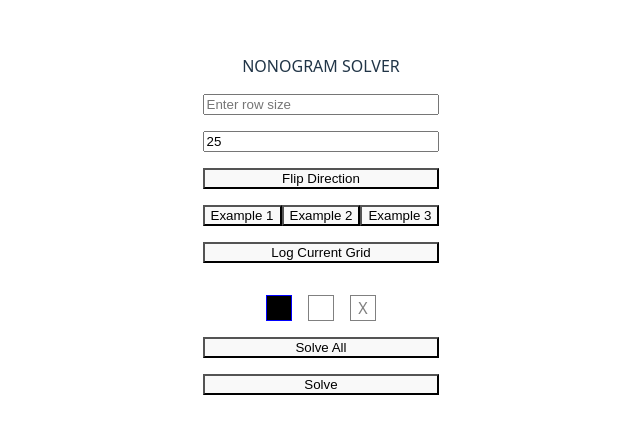
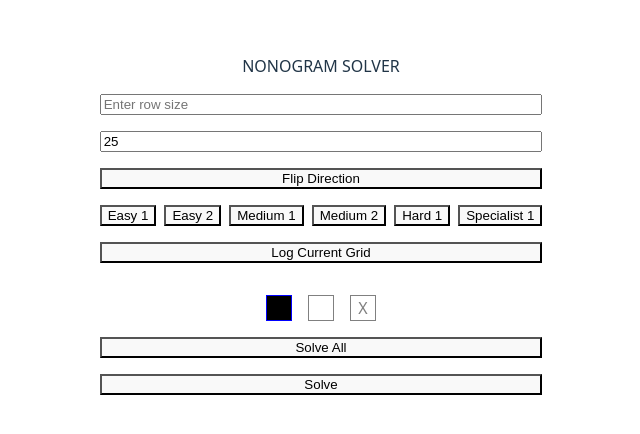
Before and after one commit to KevinTenorio/nonogram-solver, a React (Vite) app: page / in a window 1280 px wide. Shown: the part 176-610 px from the top of the page, without its empty margins (319-959 px from the left). Built offline with nearby package versions, Linux system fonts and the light colour scheme.

Commit message:
new examples

```diff
--- a/src/App.tsx
+++ b/src/App.tsx
@@ -1,9 +1,12 @@
 import { useState, useEffect, useCallback } from "react";
 import "./App.css";
 
-import example1 from "./example1.json";
-import example2 from "./example2.json";
-import example3 from "./example3.json";
+import easy1 from "./easy1.json";
+import easy2 from "./easy2.json";
+import medium1 from "./medium1.json";
+import medium2 from "./medium2.json";
+import hard1 from "./hard1.json";
+import specialist1 from "./specialist1.json";
 
 function App() {
   const [gridSize, setGridSize] = useState(0);
@@ -391,40 +394,74 @@ function App() {
         style={{
           display: "flex",
           flexDirection: "row",
+          gap: "8px",
         }}
       >
         <button
           onClick={() => {
-            const example = { ...example1 };
+            const example = { ...easy1 };
             setGridSize(example.gridMap.length);
             setRowInfo(example.rowInfo);
             setColumnInfo(example.columnInfo);
             setGridMap(example.gridMap);
           }}
         >
-          Example 1
+          Easy 1
         </button>
         <button
           onClick={() => {
-            const example = { ...example2 };
+            const example = { ...easy2 };
             setGridSize(example.gridMap.length);
             setRowInfo(example.rowInfo);
             setColumnInfo(example.columnInfo);
             setGridMap(example.gridMap);
           }}
         >
-          Example 2
+          Easy 2
         </button>
         <button
           onClick={() => {
-            const example = { ...example3 };
+            const example = { ...medium1 };
             setGridSize(example.gridMap.length);
             setRowInfo(example.rowInfo);
             setColumnInfo(example.columnInfo);
             setGridMap(example.gridMap);
           }}
         >
-          Example 3
+          Medium 1
+        </button>
+        <button
+          onClick={() => {
+            const example = { ...medium2 };
+            setGridSize(example.gridMap.length);
+            setRowInfo(example.rowInfo);
+            setColumnInfo(example.columnInfo);
+            setGridMap(example.gridMap);
+          }}
+        >
+          Medium 2
+        </button>
+        <button
+          onClick={() => {
+            const example = { ...hard1 };
+            setGridSize(example.gridMap.length);
+            setRowInfo(example.rowInfo);
+            setColumnInfo(example.columnInfo);
+            setGridMap(example.gridMap);
+          }}
+        >
+          Hard 1
+        </button>
+        <button
+          onClick={() => {
+            const example = { ...specialist1 };
+            setGridSize(example.gridMap.length);
+            setRowInfo(example.rowInfo);
+            setColumnInfo(example.columnInfo);
+            setGridMap(example.gridMap);
+          }}
+        >
+          Specialist 1
         </button>
       </div>
       <button
--- /dev/null
+++ b/src/hard1.json
@@ -0,0 +1,293 @@
+{
+  "rowInfo": [
+    [6],
+    [5, 3, 3],
+    [6, 1, 3, 3],
+    [5, 1, 3],
+    [5, 1, 4],
+    [5, 9],
+    [15],
+    [15],
+    [14],
+    [14],
+    [13],
+    [7, 5],
+    [6, 5],
+    [5, 3],
+    [4]
+  ],
+  "columnInfo": [
+    [7],
+    [9],
+    [11],
+    [12],
+    [12],
+    [1, 8],
+    [1, 9],
+    [3, 9],
+    [2, 11],
+    [1, 6, 1],
+    [1, 1, 8],
+    [2, 9, 1],
+    [15],
+    [14],
+    [13]
+  ],
+  "gridMap": [
+    [
+      null,
+      null,
+      null,
+      null,
+      null,
+      null,
+      null,
+      null,
+      null,
+      null,
+      null,
+      null,
+      null,
+      null,
+      null
+    ],
+    [
+      null,
+      null,
+      null,
+      null,
+      null,
+      null,
+      null,
+      null,
+      null,
+      null,
+      null,
+      null,
+      null,
+      null,
+      null
+    ],
+    [
+      null,
+      null,
+      null,
+      null,
+      null,
+      null,
+      null,
+      null,
+      null,
+      null,
+      null,
+      null,
+      null,
+      null,
+      null
+    ],
+    [
+      null,
+      null,
+      null,
+      null,
+      null,
+      null,
+      null,
+      null,
+      null,
+      null,
+      null,
+      null,
+      null,
+      null,
+      null
+    ],
+    [
+      null,
+      null,
+      null,
+      null,
+      null,
+      null,
+      null,
+      null,
+      null,
+      null,
+      null,
+      null,
+      null,
+      null,
+      null
+    ],
+    [
+      null,
+      null,
+      null,
+      null,
+      null,
+      null,
+      null,
+      null,
+      null,
+      null,
+      null,
+      null,
+      null,
+      null,
+      null
+    ],
+    [
+      null,
+      null,
+      null,
+      null,
+      null,
+      null,
+      null,
+      null,
+      null,
+      null,
+      null,
+      null,
+      null,
+      null,
+      null
+    ],
+    [
+      null,
+      null,
+      null,
+      null,
+      null,
+      null,
+      null,
+      null,
+      null,
+      null,
+      null,
+      null,
+      null,
+      null,
+      null
+    ],
+    [
+      null,
+      null,
+      null,
+      null,
+      null,
+      null,
+      null,
+      null,
+      null,
+      null,
+      null,
+      null,
+      null,
+      null,
+      null
+    ],
+    [
+      null,
+      null,
+      null,
+      null,
+      null,
+      null,
+      null,
+      null,
+      null,
+      null,
+      null,
+      null,
+      null,
+      null,
+      null
+    ],
+    [
+      null,
+      null,
+      null,
+      null,
+      null,
+      null,
+      null,
+      null,
+      null,
+      null,
+      null,
+      null,
+      null,
+      null,
+      null
+    ],
+    [
+      null,
+      null,
+      null,
+      null,
+      null,
+      null,
+      null,
+      null,
+      null,
+      null,
+      null,
+      null,
+      null,
+      null,
+      null
+    ],
+    [
+      null,
+      null,
+      null,
+      null,
+      null,
+      null,
+      null,
+      null,
+      null,
+      null,
+      null,
+      null,
+      null,
+      null,
+      null
+    ],
+    [
+      null,
+      null,
+      null,
+      null,
+      null,
+      null,
+      null,
+      null,
+      null,
+      null,
+      null,
+      null,
+      null,
+      null,
+      null
+    ],
+    [
+      null,
+      null,
+      null,
+      null,
+      null,
+      null,
+      null,
+      null,
+      null,
+      null,
+      null,
+      null,
+      null,
+      null,
+      null
+    ]
+  ]
+}
--- /dev/null
+++ b/src/medium1.json
@@ -0,0 +1,38 @@
+{
+  "rowInfo": [
+    [4, 2],
+    [1, 1],
+    [1, 2, 1],
+    [2, 3, 1, 1],
+    [2, 2, 1, 1],
+    [2, 1],
+    [2, 4],
+    [2, 2],
+    [1, 1],
+    [1]
+  ],
+  "columnInfo": [
+    [1, 8],
+    [2, 5],
+    [1],
+    [6],
+    [3],
+    [1, 1],
+    [1, 1, 3],
+    [1, 1, 2],
+    [1],
+    [3]
+  ],
+  "gridMap": [
+    [null, null, null, null, null, null, null, null, null, null],
+    [null, null, null, null, null, null, null, null, null, null],
+    [null, null, null, null, null, null, null, null, null, null],
+    [null, null, null, null, null, null, null, null, null, null],
+    [null, null, null, null, null, null, null, null, null, null],
+    [null, null, null, null, null, null, null, null, null, null],
+    [null, null, null, null, null, null, null, null, null, null],
+    [null, null, null, null, null, null, null, null, null, null],
+    [null, null, null, null, null, null, null, null, null, null],
+    [null, null, null, null, null, null, null, null, null, null]
+  ]
+}
--- /dev/null
+++ b/src/medium2.json
@@ -0,0 +1,16 @@
+{
+  "rowInfo": [[4], [4], [4], [4], [4], [8], [10], [8], [4], [4]],
+  "columnInfo": [[1], [3], [3], [10], [10], [10], [10], [3], [3], [1]],
+  "gridMap": [
+    [null, null, null, null, null, null, null, null, null, null],
+    [null, null, null, null, null, null, null, null, null, null],
+    [null, null, null, null, null, null, null, null, null, null],
+    [null, null, null, null, null, null, null, null, null, null],
+    [null, null, null, null, null, null, null, null, null, null],
+    [null, null, null, null, null, null, null, null, null, null],
+    [null, null, null, null, null, null, null, null, null, null],
+    [null, null, null, null, null, null, null, null, null, null],
+    [null, null, null, null, null, null, null, null, null, null],
+    [null, null, null, null, null, null, null, null, null, null]
+  ]
+}
```
Also changed, not shown: src/easy1.json (renamed from src/example1.json), src/easy2.json (renamed from src/example2.json), src/specialist1.json (renamed from src/example3.json).
